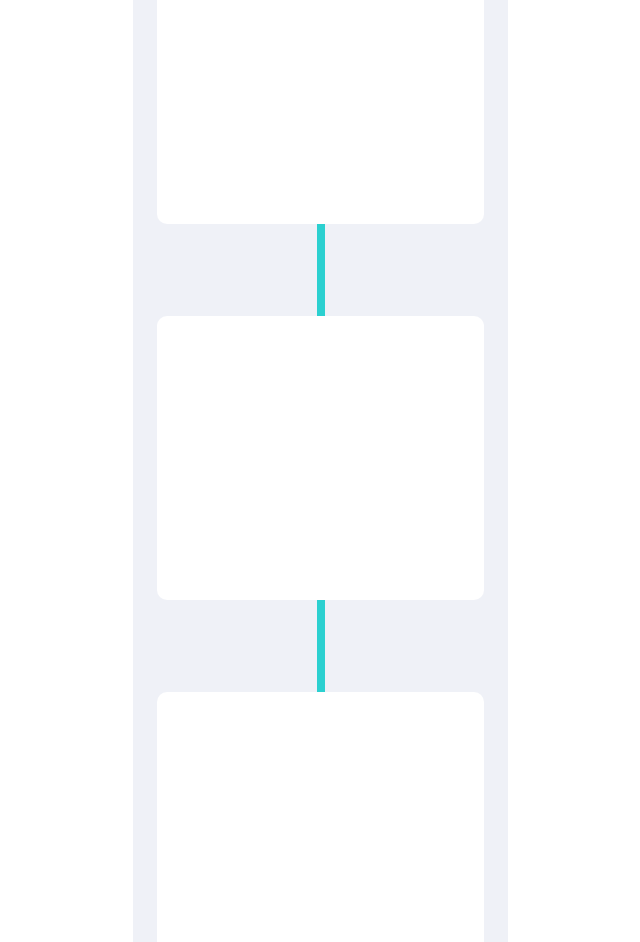
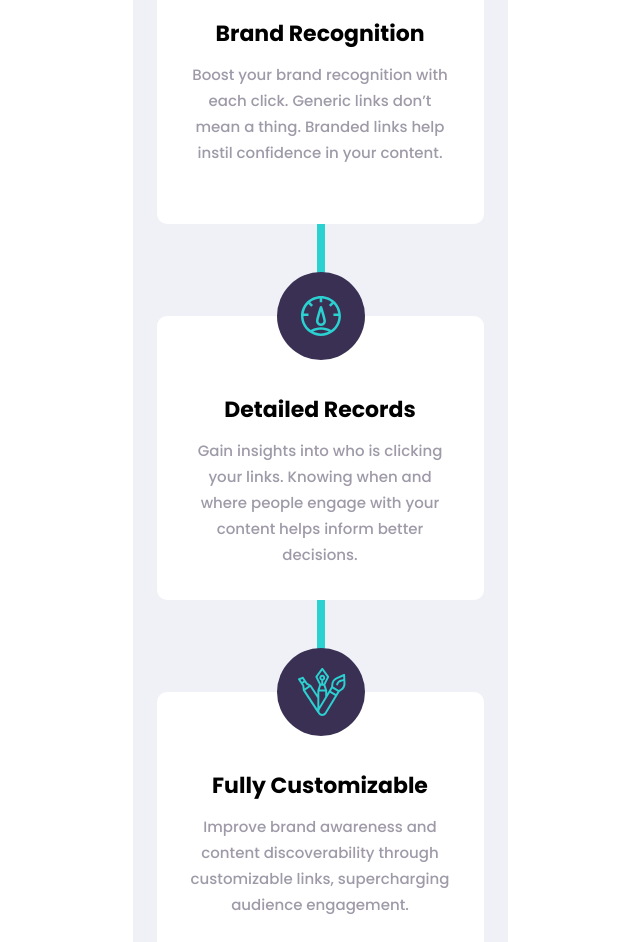
Before and after one commit to KVADRAT-1/portfolio-project-3, a React app: page / in a window 1280 px wide. Shown: the part 1455-2397 px from the top of the page, without its empty margins (320-960 px from the left). Built offline with nearby package versions, Linux system fonts and the light colour scheme.

Commit message:
03.10.2021/20:42

```diff
--- a/package.json
+++ b/package.json
@@ -16,7 +16,7 @@
     "build": "react-scripts build",
     "test": "react-scripts test",
     "eject": "react-scripts eject",
-    "commit": "git add -A && git status && git commit -m 03.10.2021/16:08 && git push origin main"
+    "commit": "git add -A && git status && git commit -m 03.10.2021/20:42 && git push origin main"
   },
   "eslintConfig": {
     "extends": [
--- a/src/components/Statistics/BlockBoxs/BlockBoxs.css
+++ b/src/components/Statistics/BlockBoxs/BlockBoxs.css
@@ -14,6 +14,7 @@
 }
 
 .BlockBoxs__box {
+  position: relative;
   width: 350px;
   height: 267px;
   margin: 144px 30px 0 0;
@@ -28,6 +29,26 @@
 
 .BlockBoxs__box:last-child {
   margin: 188px 0 0 0;
+}
+
+.BlockBoxs__icon {
+  position: absolute;
+  left: 32px;
+  top: -44px;
+}
+
+.BlockBoxs__title {
+  margin: 77px 32px 12px;
+  font-weight: bold;
+  font-size: 22px;
+  line-height: 33px;
+}
+
+.BlockBoxs__text {
+  margin: 0 32px;
+  font-size: 15px;
+  line-height: 26px;
+  color: #9e9aa8;
 }
 
 @media (max-width: 1439px) {
@@ -57,4 +78,16 @@
   .BlockBoxs__box:last-child {
     margin: 92px 0 0 0;
   }
+
+  .BlockBoxs__icon {
+    left: 120px;
+  }
+
+  .BlockBoxs__title {
+    text-align: center;
+  }
+
+  .BlockBoxs__text {
+    text-align: center;
+  }
 }
--- a/src/components/Statistics/BlockBoxs/BlockBoxs.js
+++ b/src/components/Statistics/BlockBoxs/BlockBoxs.js
@@ -1,12 +1,36 @@
 import './BlockBoxs.css'
+import brandRecognition from '../../../images/Statistics/BlockBoxs/brandRecognition.svg'
+import detailedRecords from '../../../images/Statistics/BlockBoxs/detailedRecords.svg'
+import fullyCustomizable from '../../../images/Statistics/BlockBoxs/fullyCustomizable.svg'
 
 function BlockBoxs() {
   return (
     <div className="BlockBoxs">
       <div className="BlockBoxs__line"></div>
-      <div className="BlockBoxs__box"></div>
-      <div className="BlockBoxs__box"></div>
-      <div className="BlockBoxs__box"></div>
+      <div className="BlockBoxs__box">
+        <img className="BlockBoxs__icon" src={brandRecognition} alt="icon" />
+        <h3 className="BlockBoxs__title">Brand Recognition</h3>
+        <p className="BlockBoxs__text">
+          Boost your brand recognition with each click. Generic links don’t mean
+          a thing. Branded links help instil confidence in your content.
+        </p>
+      </div>
+      <div className="BlockBoxs__box">
+        <img className="BlockBoxs__icon" src={detailedRecords} alt="icon" />
+        <h3 className="BlockBoxs__title">Detailed Records</h3>
+        <p className="BlockBoxs__text">
+          Gain insights into who is clicking your links. Knowing when and where
+          people engage with your content helps inform better decisions.
+        </p>
+      </div>
+      <div className="BlockBoxs__box">
+        <img className="BlockBoxs__icon" src={fullyCustomizable} alt="icon" />
+        <h3 className="BlockBoxs__title">Fully Customizable</h3>
+        <p className="BlockBoxs__text">
+          Improve brand awareness and content discoverability through
+          customizable links, supercharging audience engagement.
+        </p>
+      </div>
     </div>
   )
 }
```
Also changed, not shown: src/images/Statistics/BlockBoxs/brandRecognition.svg (added), src/images/Statistics/BlockBoxs/detailedRecords.svg (added), src/images/Statistics/BlockBoxs/fullyCustomizable.svg (added).
